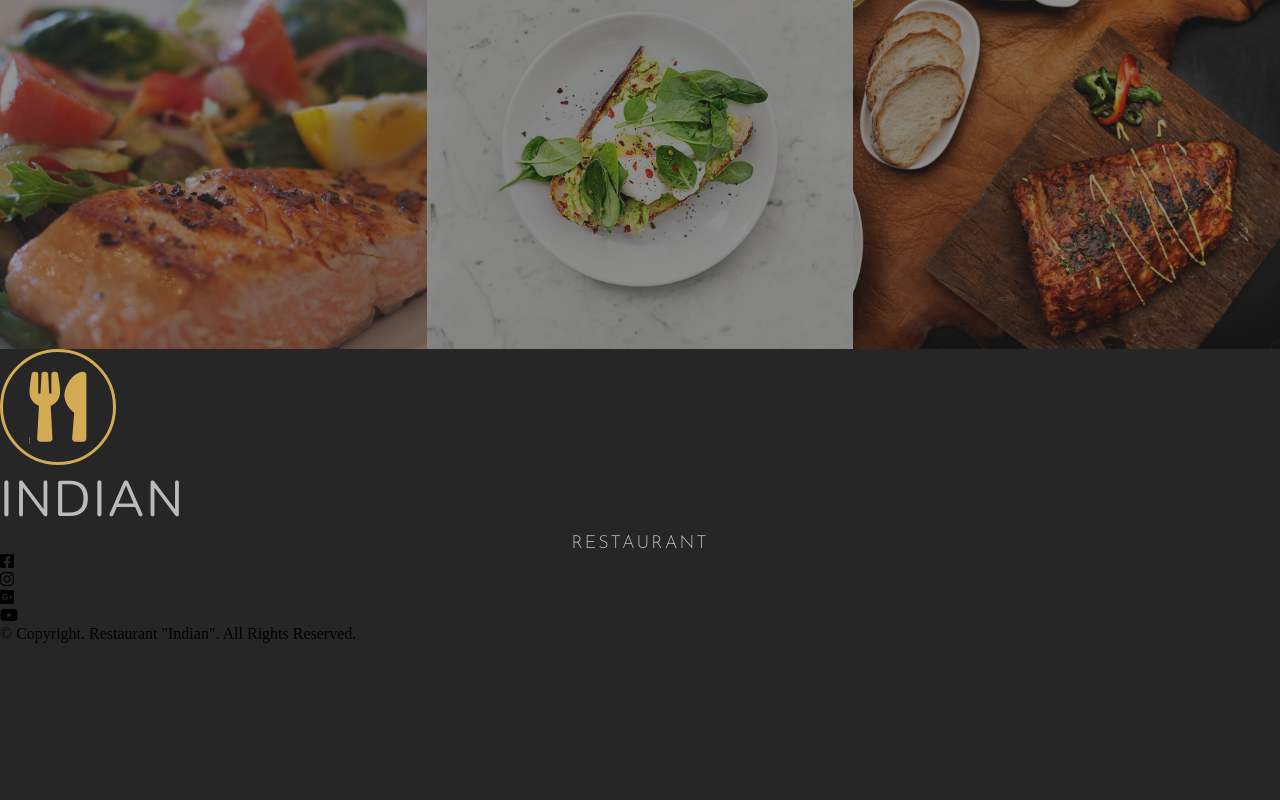
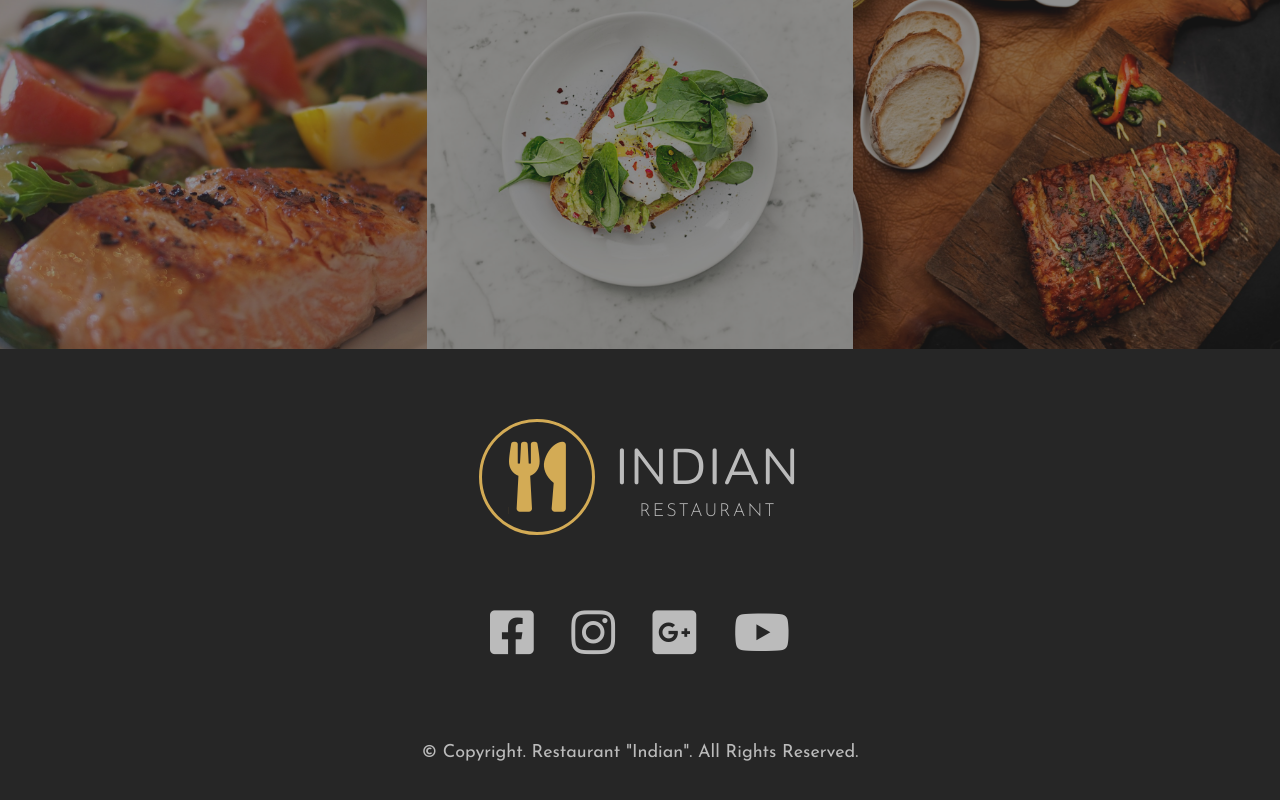
Before and after one commit to srishti/restaurant-portfolio, a website: page index.html in a window 1280 px wide. Shown: the part 1957-2757 px from the top of the page. Before the commit the page ends 2600 px from the top, so only its background shows below. Drawn offline with nearby package versions, Linux system fonts and the light colour scheme.

Commit message:
styled footer

```diff
--- a/scss/_layout.scss
+++ b/scss/_layout.scss
@@ -73,3 +73,38 @@
 		flex-wrap: wrap;
 	}
 }
+
+.footer {
+	padding: 70px 0;
+	@include flexLayout;
+	flex-direction: column;
+
+	&-header {
+		display: flex;
+		align-items: center;
+		margin-bottom: 70px;
+	}
+
+	.social-media {
+		display: flex;
+		width: 300px;
+		justify-content: space-between;
+		margin-bottom: 40px;
+
+		&-item {
+			list-style: none;
+			font-size: 50px;
+			color: $color-secondary;
+			transition: color .7s;
+
+			&:hover {
+				color: $color-primary;
+			}
+		}
+	}
+
+	&-copyright-paragraph {
+		@include textStyles($font-josefinSans, 18px, 500, 0, capitalize);
+		color: $color-secondary;
+	}
+}
```
Also changed, not shown: css/main.css.
